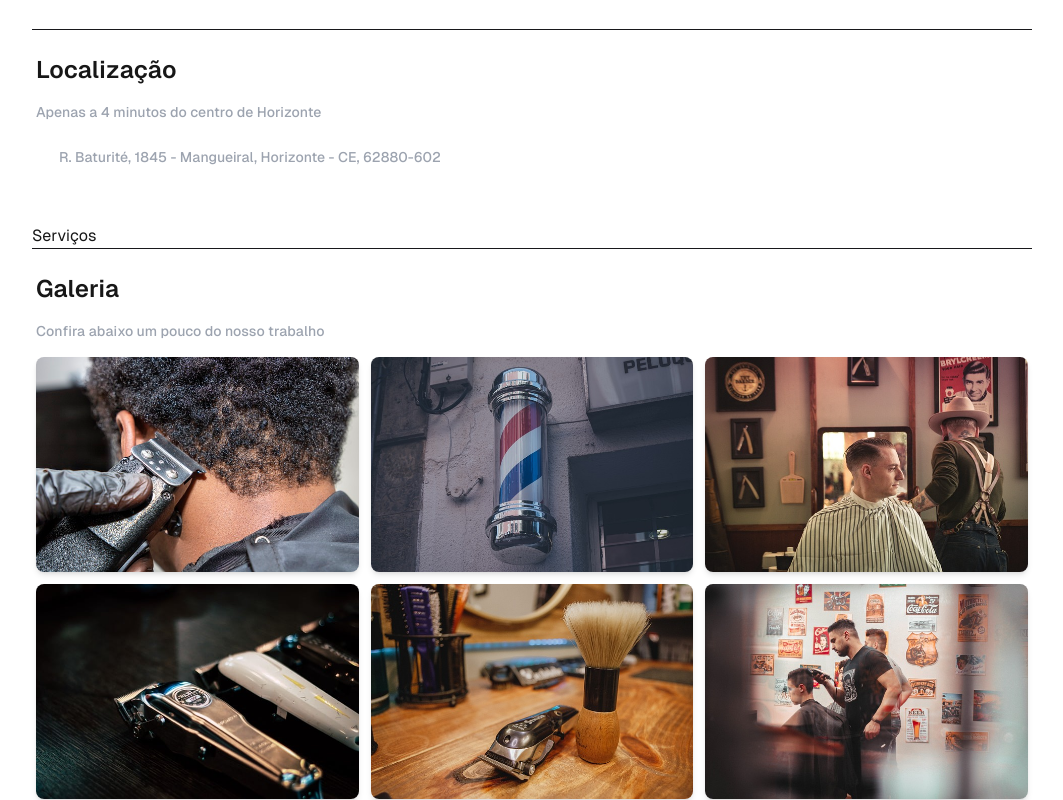
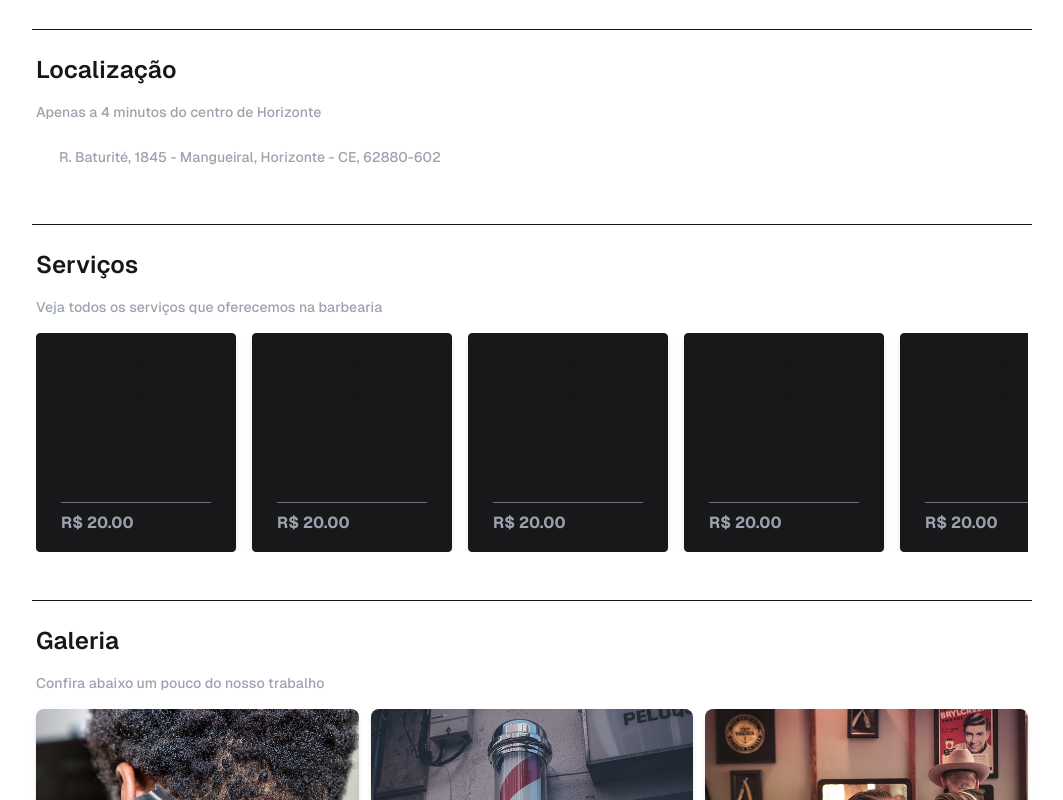
Before and after one commit to Gleis0nLemos/alessandrobarber, a Next.js app: page / in a window 1280 px wide. Shown: the part 493-1293 px from the top of the page, without its empty margins (108-1171 px from the left). Built offline with nearby package versions, Linux system fonts and the light colour scheme.

Commit message:
feat: services component nearly completed

```diff
--- a/src/app/components/services.tsx
+++ b/src/app/components/services.tsx
@@ -1,6 +1,92 @@
+"use client";
+
+import { useRef, useState } from "react";
+
+const services = [
+  {
+    title: "Corte na máquina",
+    price: "R$ 20.00",
+  },
+  {
+    title: "Corte na máquina",
+    price: "R$ 20.00",
+  },
+  {
+    title: "Corte na máquina",
+    price: "R$ 20.00",
+  },
+  {
+    title: "Corte na máquina",
+    price: "R$ 20.00",
+  },
+  {
+    title: "Corte na máquina",
+    price: "R$ 20.00",
+  },
+  {
+    title: "Corte na máquina",
+    price: "R$ 20.00",
+  },
+];
 
 export default function Services() {
-    return (
-      <h2>Serviços</h2>
-    )
-  }
+  const containerRef = useRef<HTMLDivElement>(null);
+  const [isDragging, setIsDragging] = useState(false);
+  const [startX, setStartX] = useState(0);
+  const [scrollLeft, setScrollLeft] = useState(0);
+
+  const handleMouseDown = (e: React.MouseEvent<HTMLDivElement>) => {
+    if (!containerRef.current) return;
+
+    setIsDragging(true);
+    setStartX(e.pageX - containerRef.current.offsetLeft);
+    setScrollLeft(containerRef.current.scrollLeft);
+    document.body.style.userSelect = "none"; // Desativa a seleção de texto
+  };
+
+  const handleMouseMove = (e: React.MouseEvent<HTMLDivElement>) => {
+    if (!isDragging || !containerRef.current) return;
+
+    const x = e.pageX - containerRef.current.offsetLeft;
+    const walk = x - startX; // Distância movida
+    containerRef.current.scrollLeft = scrollLeft - walk;
+  };
+
+  const handleMouseUpOrLeave = () => {
+    setIsDragging(false);
+    document.body.style.userSelect = ""; // Reativa a seleção de texto
+  };
+
+  return (
+    <div className="container mx-auto px-1 pt-6 pb-12 border-t border-zinc-900">
+      <div className="pb-4">
+        <h2 className="text-2xl font-semibold mb-2 pb-2">Serviços</h2>
+        <p className="text-sm font-medium text-gray-400">
+          Veja todos os serviços que oferecemos na barbearia
+        </p>
+      </div>
+      {/* Contêiner de rolagem */}
+      <div
+        className={`max-w-full overflow-hidden cursor-${isDragging ? "grabbing" : "grab"}`}
+        ref={containerRef}
+        onMouseDown={handleMouseDown}
+        onMouseMove={handleMouseMove}
+        onMouseUp={handleMouseUpOrLeave}
+        onMouseLeave={handleMouseUpOrLeave}
+      >
+        <div className="flex space-x-4">
+          {services.map((service, index) => (
+            <div
+              key={index}
+              className="bg-zinc-900 border border-zinc-900 shadow-md rounded px-6 py-4 min-w-[200px]"
+            >
+              <h3 className="text-xl font-bold mb-24">{service.title}</h3>
+              <hr className="border-gray-500" />
+              <p className="text-gray-400 font-bold pt-2">{service.price}</p>
+            </div>
+          ))}
+        </div>
+      </div>
+    </div>
+  );
+}
```
